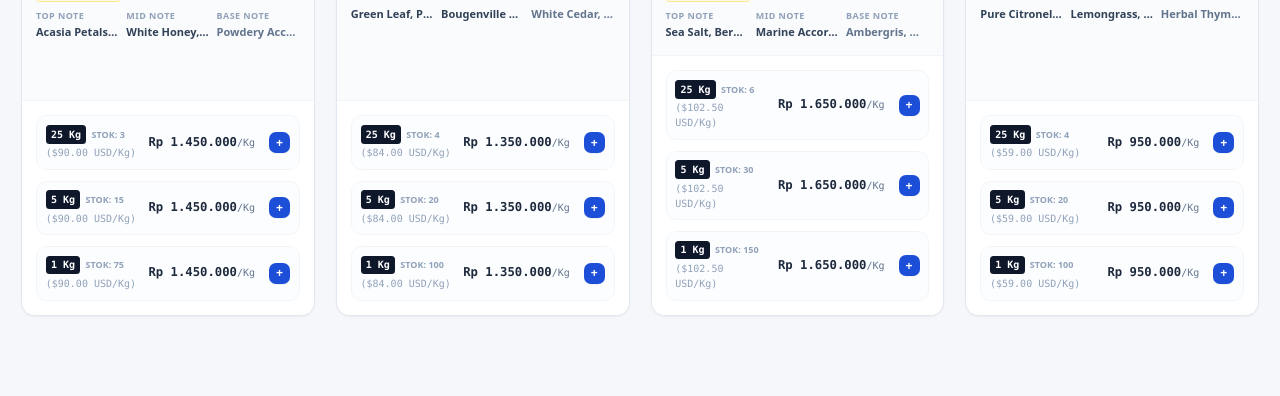
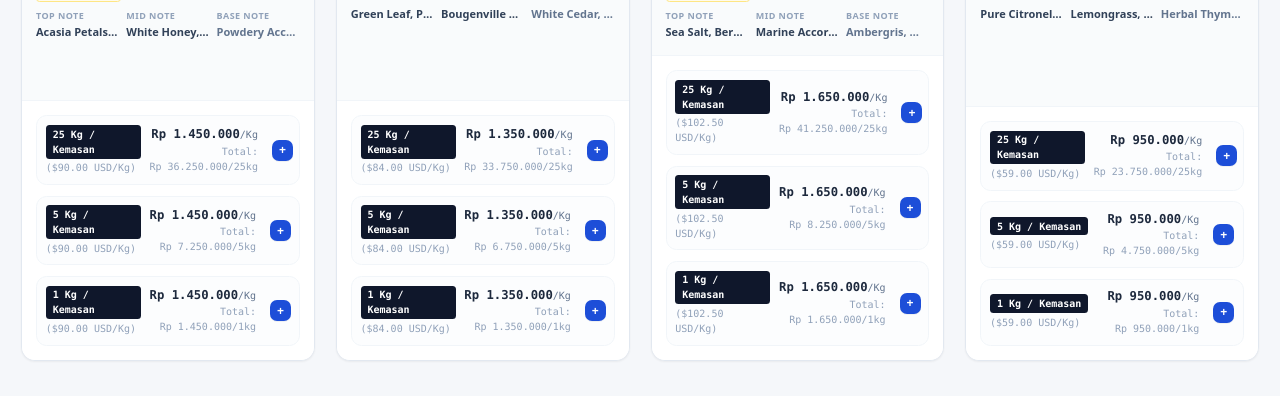
Before and after one commit to justslam1/artaroma, a Next.js app: page /customer/catalog in a window 1280 px wide. Shown: the part 390-786 px from the top of the page. Built offline with nearby package versions, Linux system fonts and the light colour scheme; no server answers; the database is empty.

Commit message:
feat: hide warehouse stock counts and show selected weight kg in customer catalog

```diff
--- a/src/app/customer/catalog/page.tsx
+++ b/src/app/customer/catalog/page.tsx
@@ -355,40 +355,44 @@ export default function CustomerCatalogPage() {
                       const variantInCart = cartItems.find(
                         (item) => item.product.id === product.id && item.packSizeKg === kg
                       );
-                      const variantStockKg = product.variant_stocks
-                        ? (product.variant_stocks[String(kg)] ?? 0)
-                        : (product.total_stock_kg ?? 9999);
-                      const maxAvailableUnits = Math.max(0, Math.floor(variantStockKg / kg));
                       const currentQtyInCart = variantInCart ? variantInCart.quantity : 0;
-                      const isOutOfStock = maxAvailableUnits <= 0;
-                      const isAddDisabled = isOutOfStock || (currentQtyInCart >= maxAvailableUnits);
+                      const selectedWeightKg = currentQtyInCart * kg;
 
                       return (
-                        <div key={kg} className="flex items-center justify-between gap-2.5 p-2.5 rounded-xl border border-slate-100 hover:border-slate-200 transition-all bg-slate-50/40">
-                          {/* Scent size & stock status */}
-                          <div className="space-y-0.5">
+                        <div
+                          key={kg}
+                          className={`flex items-center justify-between gap-2.5 p-2.5 rounded-xl border transition-all ${
+                            currentQtyInCart > 0
+                              ? 'border-blue-300 bg-blue-50/50 shadow-xs'
+                              : 'border-slate-100 hover:border-slate-200 bg-slate-50/40'
+                          }`}
+                        >
+                          {/* Scent size & USD equivalent */}
+                          <div className="space-y-0.5 min-w-[95px]">
                             <div className="flex items-center gap-1.5">
-                              <span className="bg-slate-900 text-white font-mono font-bold text-[10px] px-1.5 py-0.5 rounded">
-                                {kg} Kg
+                              <span className="bg-slate-900 text-white font-mono font-bold text-[10px] px-2 py-0.5 rounded">
+                                {kg} Kg / Kemasan
                               </span>
-                              {isOutOfStock ? (
-                                <span className="text-[9px] text-red-600 font-extrabold">HABIS</span>
-                              ) : (
-                                <span className="text-[9px] text-slate-400 font-bold uppercase">
-                                  Stok: {maxAvailableUnits}
-                                </span>
-                              )}
                             </div>
                             <div className="text-[10px] text-slate-400 font-mono">
                               (${Number(variantUsd).toFixed(2)} USD/Kg)
                             </div>
                           </div>
 
-                          {/* Price Display */}
+                          {/* Price Display & Weight indicator */}
                           <div className="text-right flex-1 pr-1.5">
                             <span className="text-sm font-black text-slate-800 font-mono block">
                               {formatIDR(variantIdr)}<span className="text-[10px] text-slate-500 font-normal">/Kg</span>
                             </span>
+                            {currentQtyInCart > 0 ? (
+                              <span className="text-[10px] font-bold text-blue-700 font-mono block">
+                                Terpilih: {selectedWeightKg} Kg ({currentQtyInCart} unit)
+                              </span>
+                            ) : (
+                              <span className="text-[10px] text-slate-400 block font-mono">
+                                Total: {formatIDR(variantIdr * kg)}/{kg}kg
+                              </span>
+                            )}
                           </div>
 
                           {/* Add to Cart Actions */}
@@ -408,14 +412,9 @@ export default function CustomerCatalogPage() {
                               </>
                             ) : null}
                             <button
-                              onClick={() => !isAddDisabled && handleAddToCart(product, kg)}
-                              disabled={isAddDisabled}
-                              className={`w-6 h-6 rounded-lg flex items-center justify-center font-black text-sm transition-colors cursor-pointer ${
-                                isAddDisabled
-                                  ? 'bg-slate-200 text-slate-400 border border-slate-300 cursor-not-allowed'
-                                  : 'bg-blue-600 hover:bg-blue-700 text-white shadow-2xs'
-                              }`}
-                              title={isAddDisabled ? (isOutOfStock ? "Stok Habis" : "Batas Maksimal Stok Tercapai") : "Tambah ke Keranjang"}
+                              onClick={() => handleAddToCart(product, kg)}
+                              className="w-6 h-6 rounded-lg flex items-center justify-center font-black text-sm transition-colors cursor-pointer bg-blue-600 hover:bg-blue-700 text-white shadow-2xs"
+                              title="Tambah ke Pesanan"
                             >
                               +
                             </button>
```
